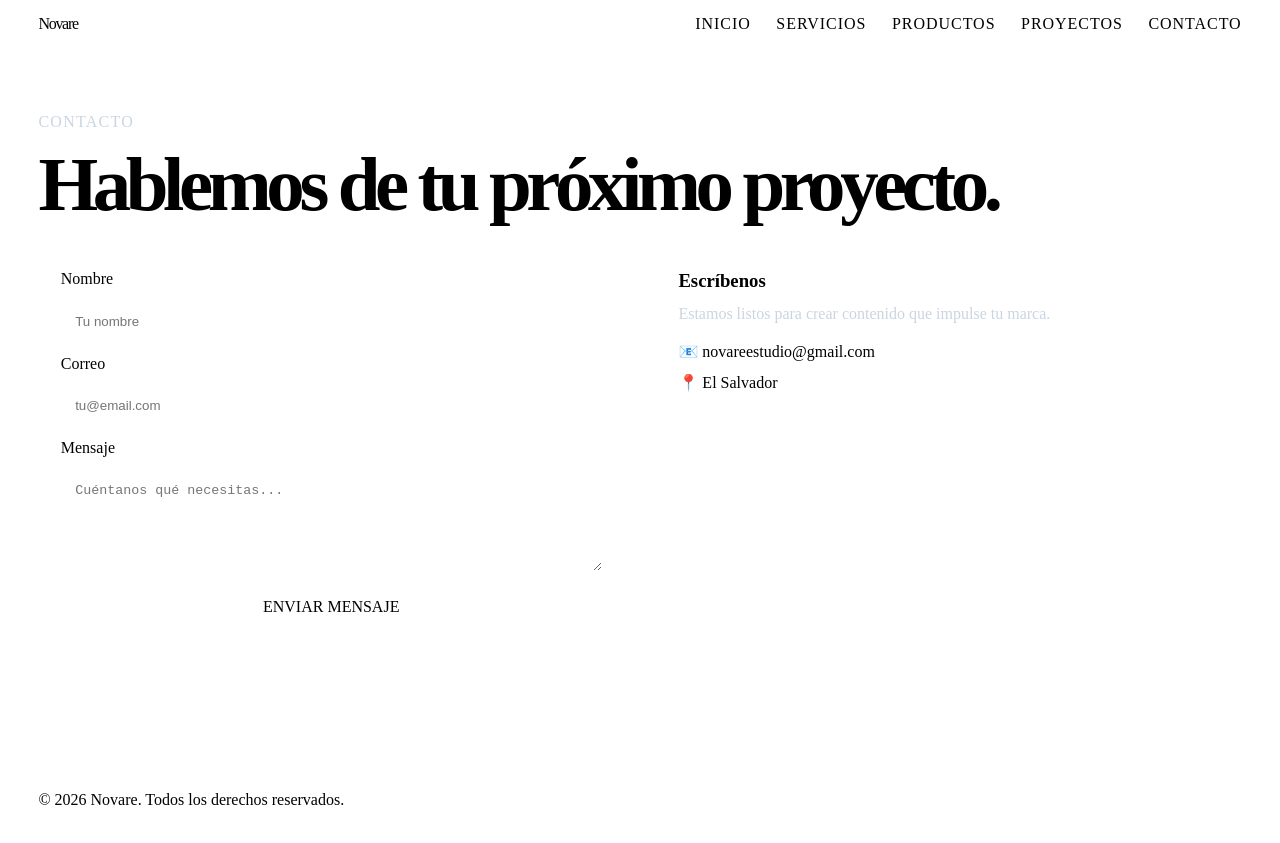
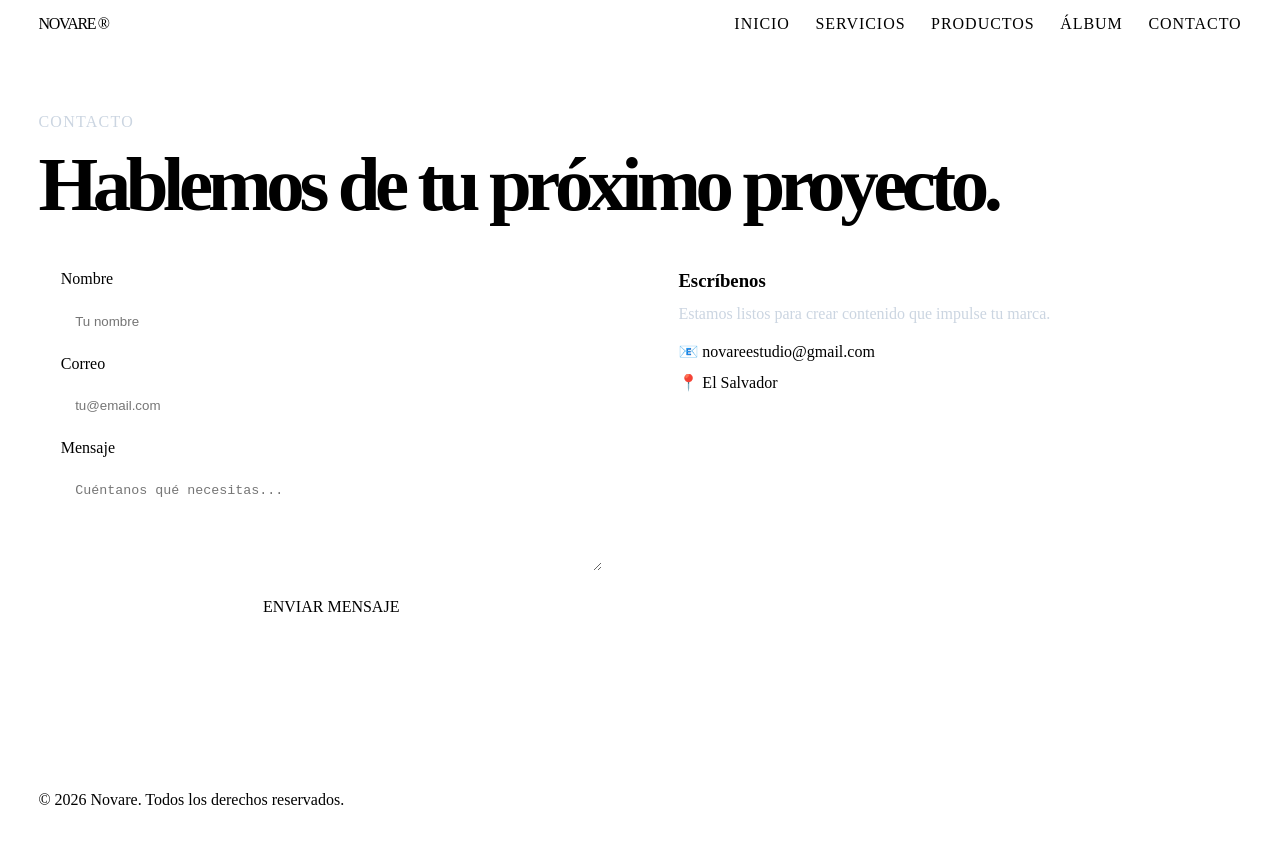
Before and after one commit to Novare0/Novare, a plain HTML site: page contacto.html in a window 1280 px wide. Drawn offline with Linux system fonts and the light colour scheme.

Commit message:
Update navigation to Álbum

```diff
--- a/contacto.html
+++ b/contacto.html
@@ -8,18 +8,7 @@
     <link rel="stylesheet" href="CSS/style.css">
 </head>
 <body>
-    <header class="site-header">
-        <nav class="nav-bar">
-            <a href="index.html" class="brand">Novare</a>
-            <ul class="nav-links">
-                <li><a href="index.html">Inicio</a></li>
-                <li><a href="servicios.html">Servicios</a></li>
-                <li><a href="productos.html">Productos</a></li>
-                <li><a href="proyectos.html">Proyectos</a></li>
-                <li><a href="contacto.html">Contacto</a></li>
-            </ul>
-        </nav>
-    </header>
+    <header class="site-header"><nav class="nav-bar"><a href="index.html" class="brand">NOVARE<span>®</span></a><button class="menu-toggle" aria-label="Abrir menú" aria-expanded="false">☰</button><ul class="nav-links"><li><a href="index.html">Inicio</a></li><li><a href="servicios.html">Servicios</a></li><li><a href="productos.html">Productos</a></li><li><a href="album.html">Álbum</a></li><li><a href="contacto.html">Contacto</a></li></ul></nav></header>
 
     <main>
         <section class="section contact">
```
